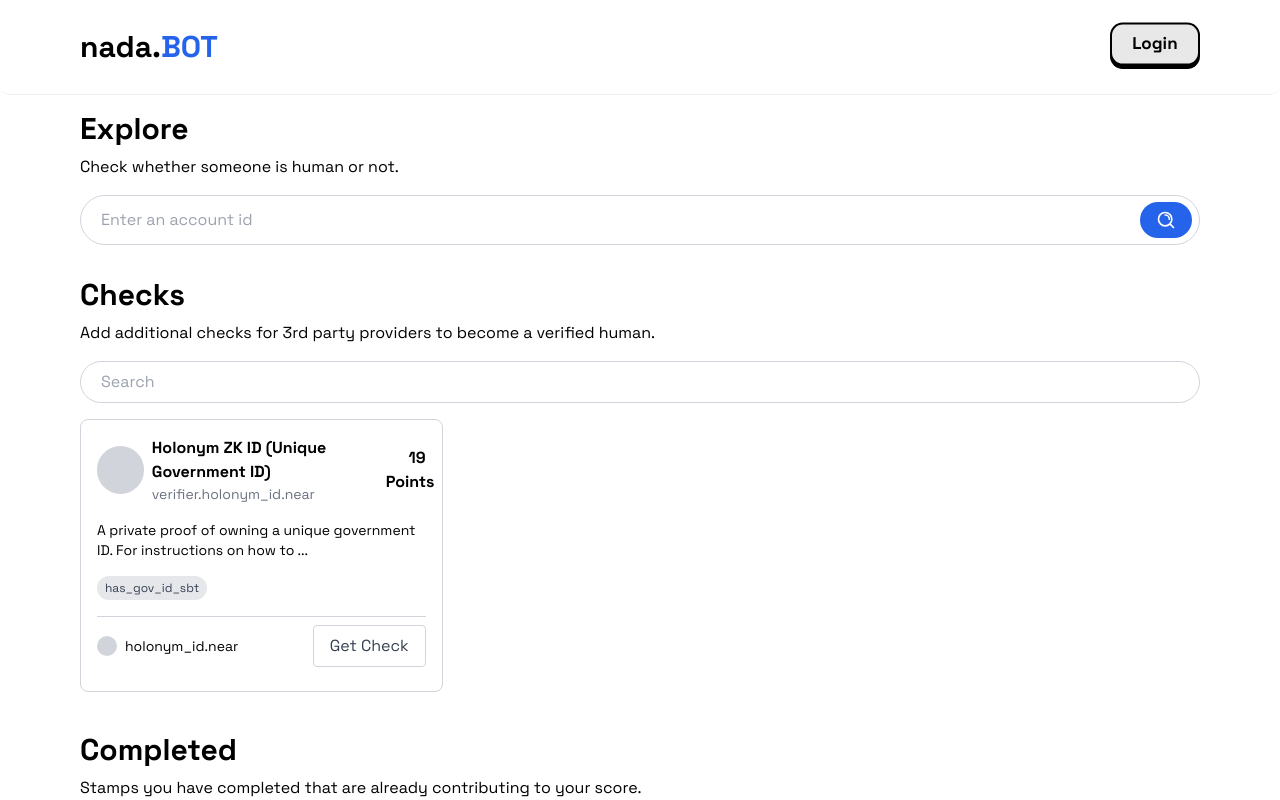
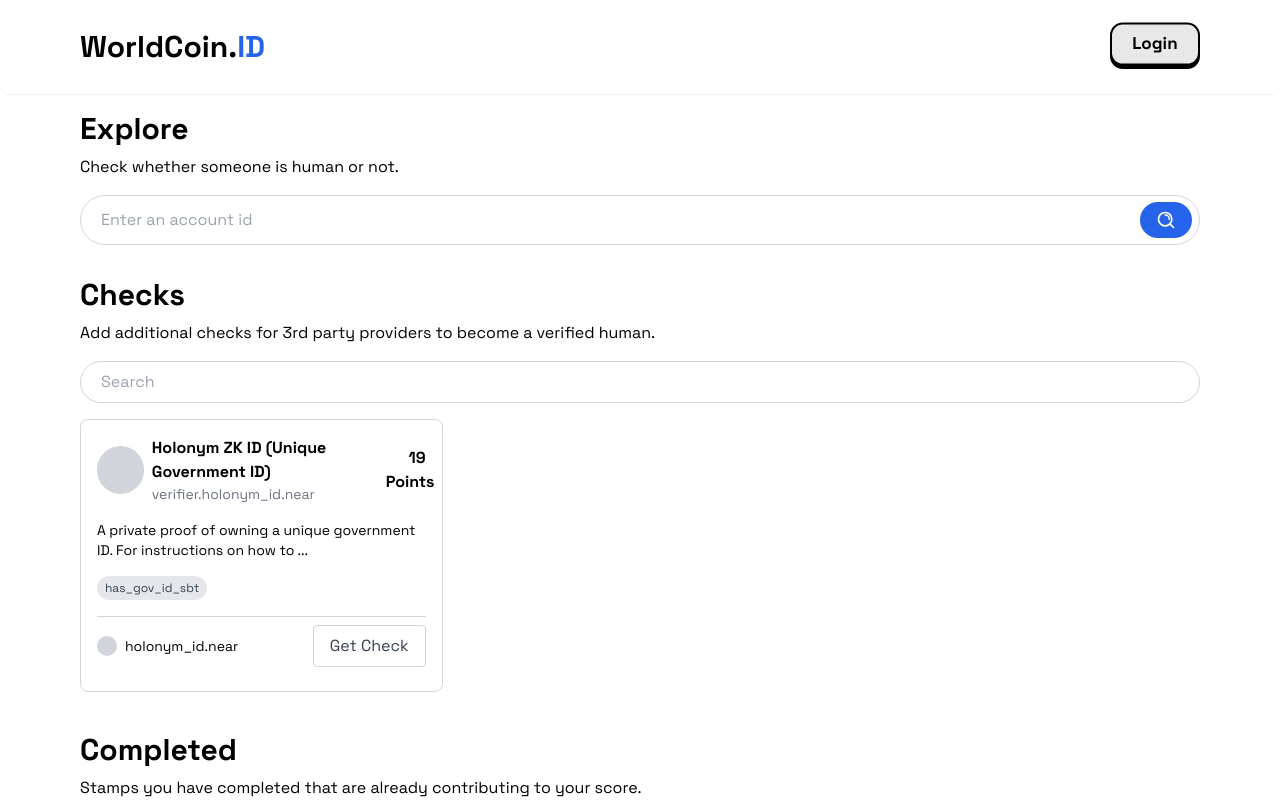
Before and after one commit to louisdevzz/login-worldId, a Next.js app: page / in a window 1280 px wide. Shown: the top 800 px of the page. Built offline with nearby package versions, Linux system fonts and the light colour scheme; no server answers.

Commit message:
fix: logo

```diff
--- a/components/header.tsx
+++ b/components/header.tsx
@@ -28,9 +28,9 @@
             <div className="flex justify-between items-center md:p-4 py-4 max-w-6xl mx-auto">
               <div className="flex items-center space-x-2">
                 <h1 className="text-3xl font-bold">
-                nada.
+                WorldCoin.
                 <span className="text-blue-600">
-                  BOT
+                  ID
                 </span>
                 </h1>
               </div>
```
